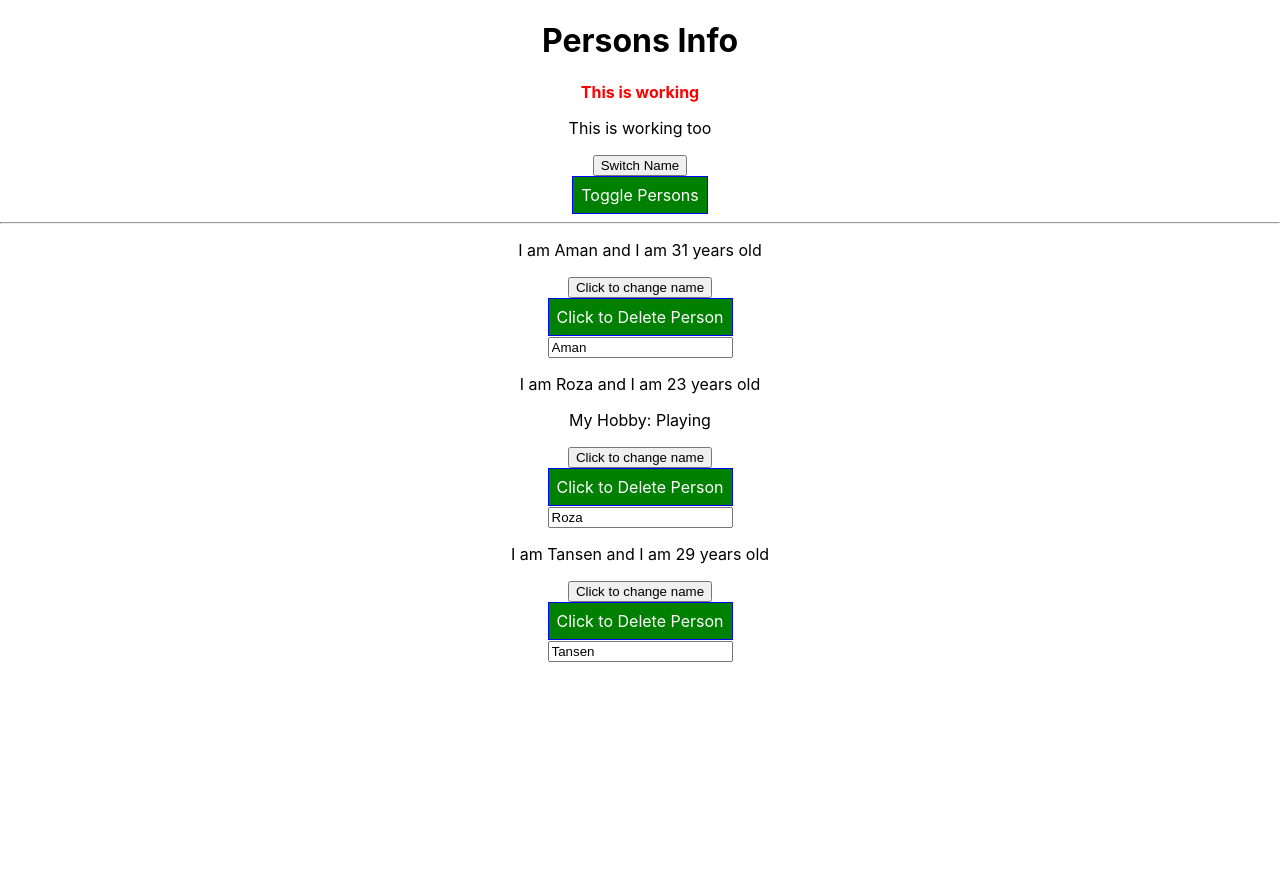
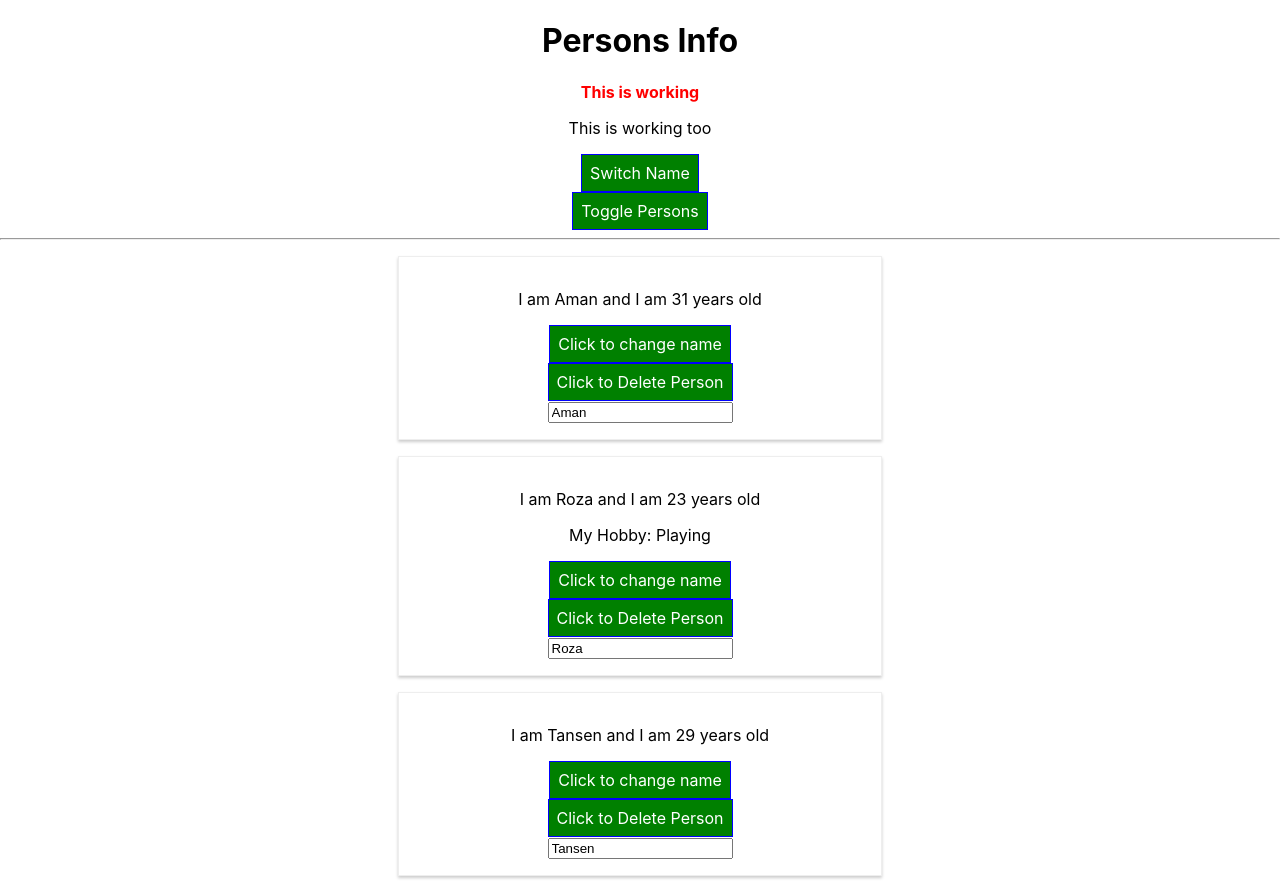
Before and after one commit to AmanAzim/1st-ReactJs, a React (Create React App) app: page / in a window 1280 px wide. Before the commit the page ends 800 px from the top, so only its background shows below. Built offline with nearby package versions, Linux system fonts and the light colour scheme.

Commit message:
"commit"

```diff
--- a/src/App.js
+++ b/src/App.js
@@ -91,15 +91,16 @@ class App extends Component {
     }
 
     return (
+        <StyleRoot>
             <div className="App">
                 <h1>Persons Info</h1>
                 <p className={classes1}>This is working</p>
                 <p className={classes2.join(' ')}>This is working too</p>
 
-        <button onClick={()=>this.SwitchNameHandler('Azim')}>Switch Name</button>
+                <button style={buttonStyle} key={1} onClick={()=>this.SwitchNameHandler('Azim')}>Switch Name</button>
                 <br></br>
 
-        <button style={buttonStyle} onClick={this.togglePersonsHandler}>Toggle Persons</button>
+                <button style={buttonStyle} key={2} onClick={this.togglePersonsHandler}>Toggle Persons</button>
 
                 {persons}
 
@@ -115,6 +116,7 @@ class App extends Component {
 
                 <Person name="Tansen" age="29"/>
             </div>
+        </StyleRoot>
     );
     //return React.createElement('div', {className:'App'}, React.createElement('h1', null,'Hi, I\'m a React App'));
   }
--- a/src/Person/Person.js
+++ b/src/Person/Person.js
@@ -15,13 +15,18 @@ const person=(props)=>{
             color:'black'
         }
    };
+   const personStyle={
+       '@media (min-width: 500px)':{
+           width:'450px',
+       }
+   }
    return(
-       <div >
+           <div className="Person" style={personStyle}>
                <p>I am {props.name} and I am {props.age} years old</p>
                <p>{props.children}</p>
-           <button   onClick={props.clickToChange}>Click to change name</button>
+               <button  style={buttonStyle}  key={1} onClick={props.clickToChange}>Click to change name</button>
                <br></br>
-           <button style={buttonStyle} onClick={props.clickToDelete}>Click to Delete Person</button>
+               <button style={buttonStyle} key={2} onClick={props.clickToDelete}>Click to Delete Person</button>
                <br></br>
                <input type="text" onChange={props.changed} value={props.name}/>
            </div>
```
Lines whose indentation alone changed are shown as unchanged.
